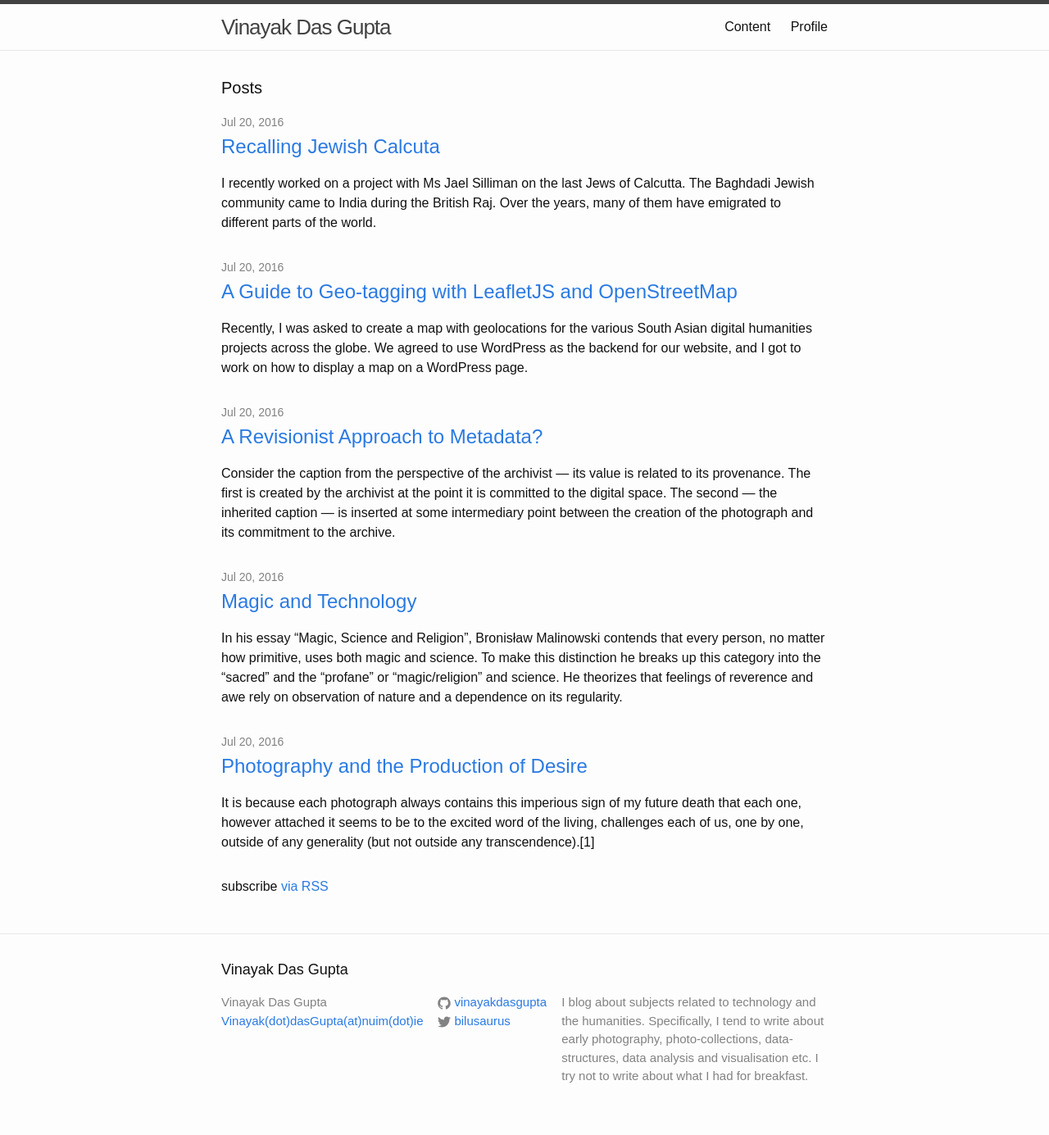
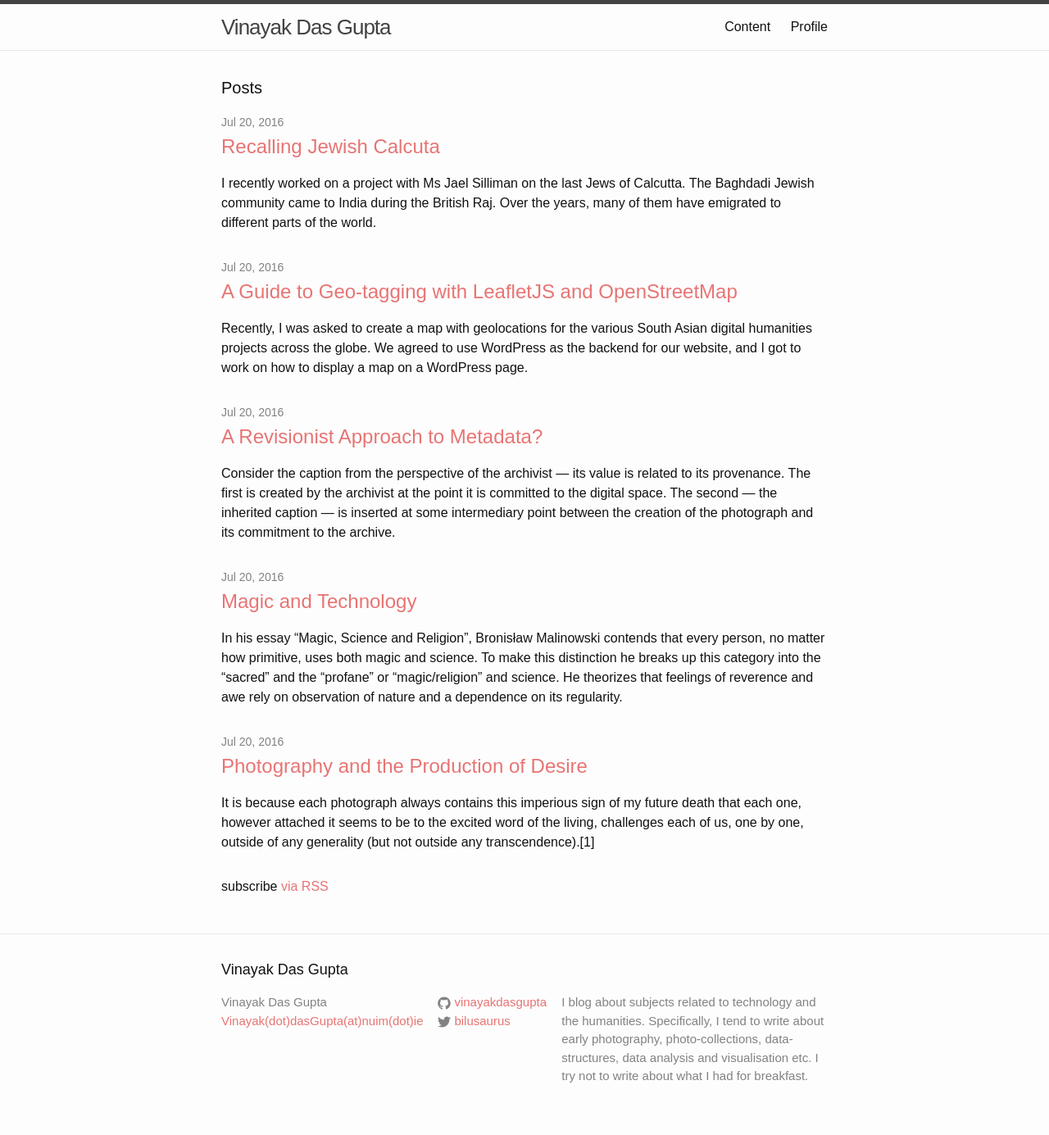
Before and after one commit to vinayakdasgupta/vinayakdasgupta.github.io, a Jekyll site: the page built from index.html, in a window 1280 px wide. Shown: the whole page at 82% size. Built offline with Jekyll 4.4.1, drawn with Linux system fonts in a browser that asks for light colours.

Commit message:
blog updated

```diff
--- a/css/main.scss
+++ b/css/main.scss
@@ -16,7 +16,7 @@ $spacing-unit:     30px;
 
 $text-color:       #111;
 $background-color: #fdfdfd;
-$brand-color:      #2a7ae2;
+$brand-color:      #e87474;
 
 $grey-color:       #828282;
 $grey-color-light: lighten($grey-color, 40%);
```
